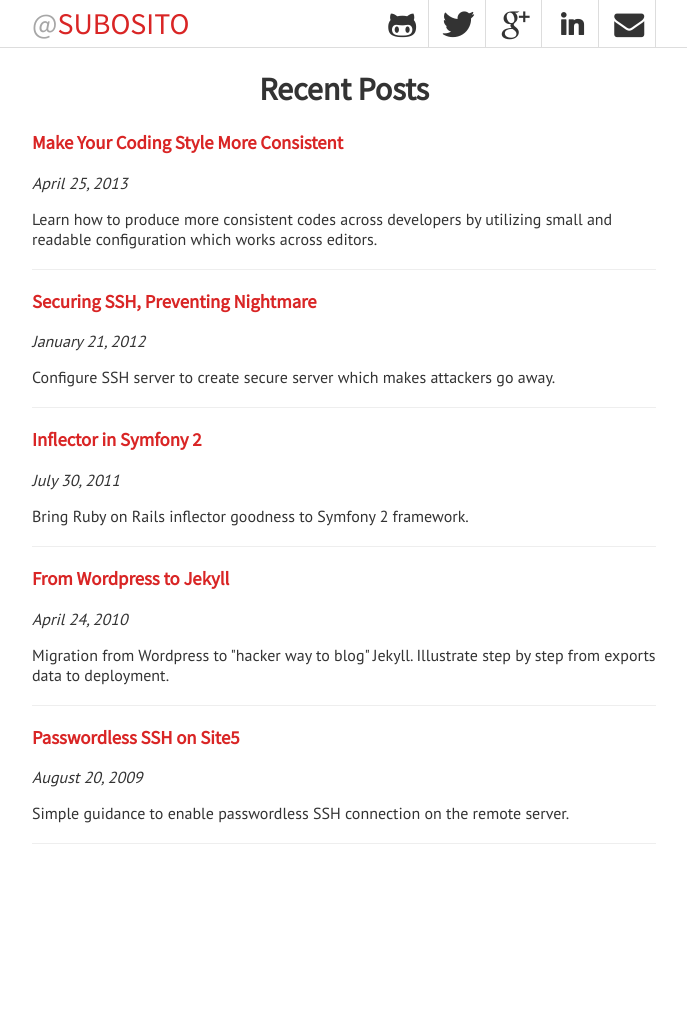
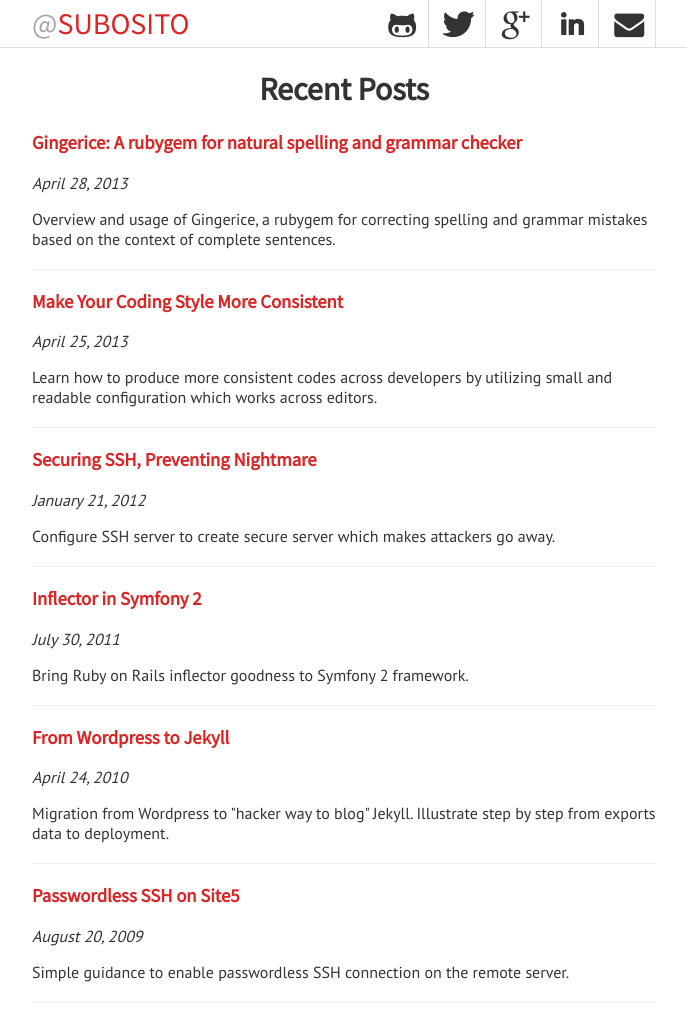
Before and after one commit to leeayoung/subosito.github.io, a Jekyll site: the page built from index.html, in a window 1280 px wide. Shown: the whole page, without its empty margins (296-983 px from the left). Built offline with Jekyll 4.4.1, drawn with Linux system fonts in a browser that asks for light colours; Markdown is read by kramdown in place of the engine named in the settings; the list of posts is cut into pages by our own code; before the commit the page ends 900 px from its top, so only the background shows below that; some of the changed lines change nothing that is shown.

Commit message:
change page to post

```diff
--- a/crafts/gingerice/index.markdown
+++ b/_posts/2013-04-28-gingerice-rubygem-for-natural-spelling-and-grammar-checker.markdown
@@ -1,6 +1,5 @@
 ---
 title: "Gingerice: A rubygem for natural spelling and grammar checker"
-date: 2013-04-28 07:59:36
 layout: post
 category: opensource
 excerpt: Overview and usage of Gingerice, a rubygem for correcting spelling and grammar mistakes based on the context of complete sentences.
```
